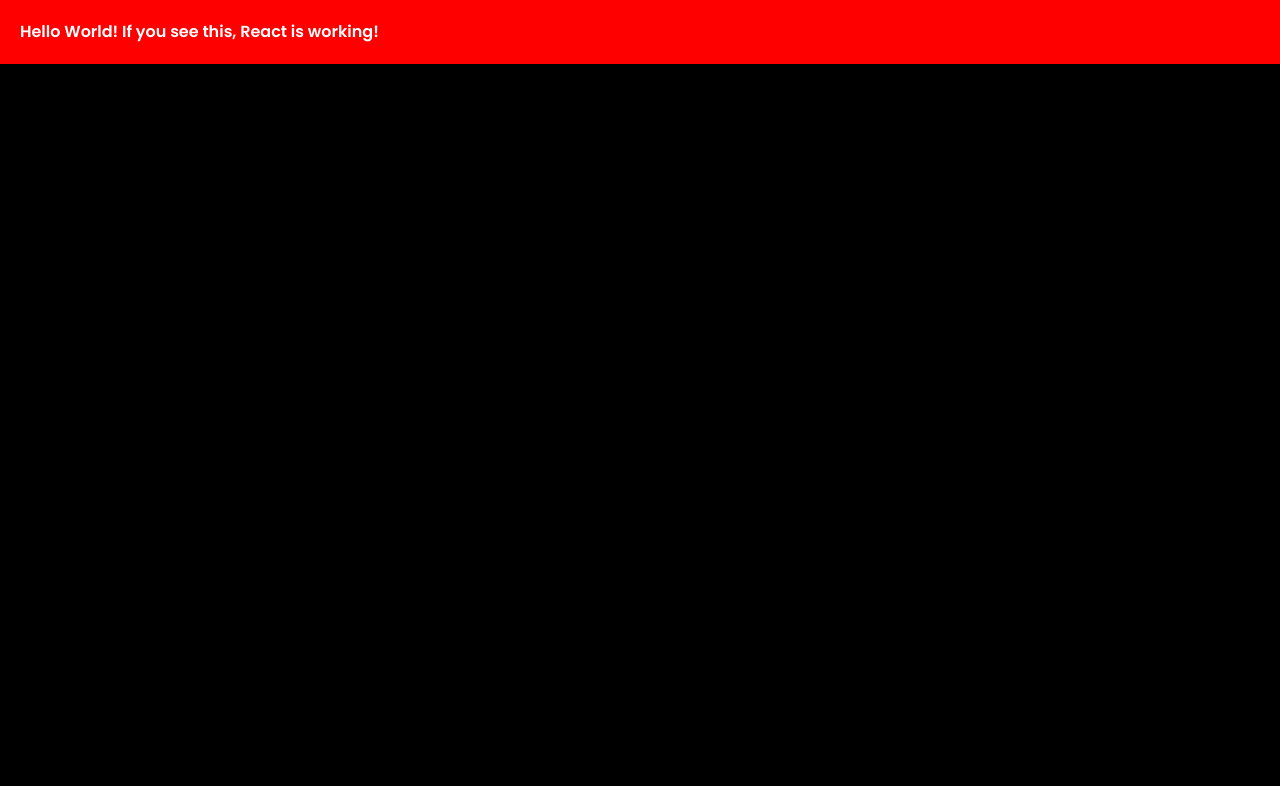
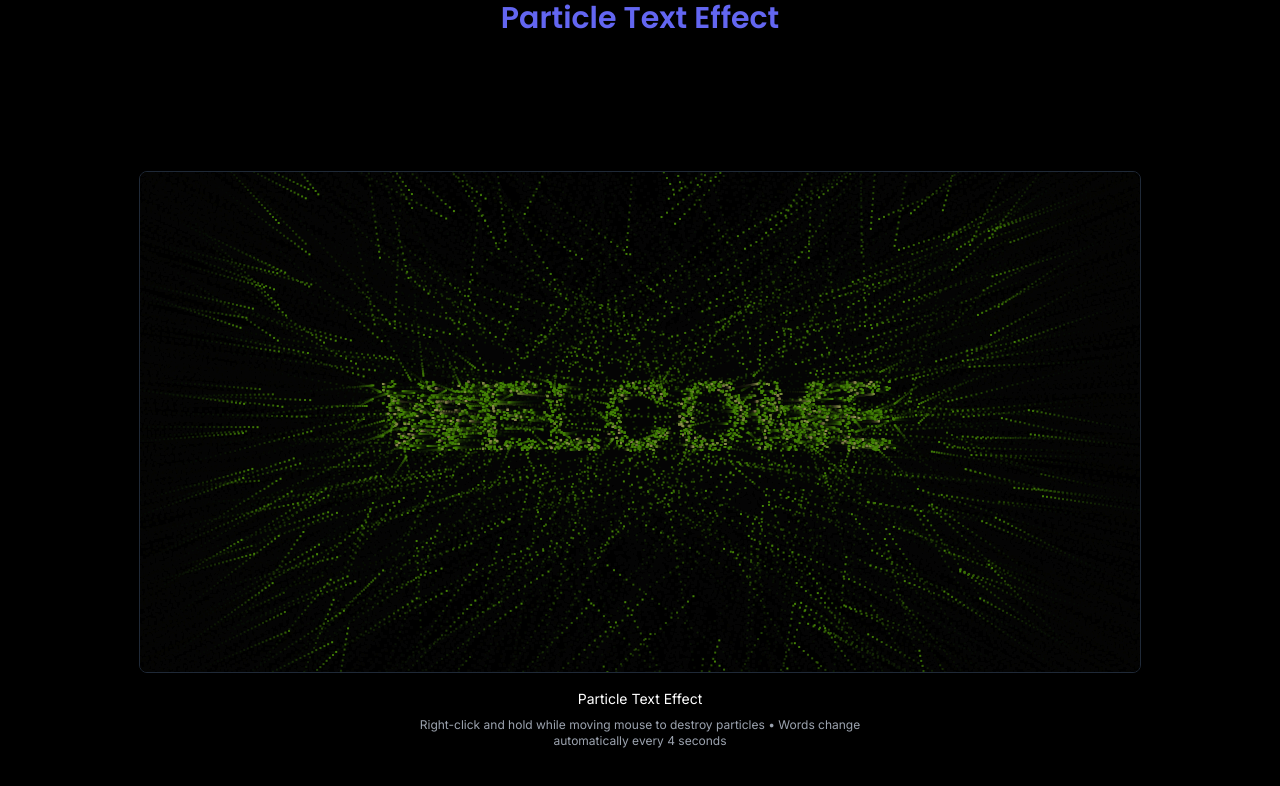
Before and after one commit to 1conscioustraveller/ExploringVerticalForests, a React (Vite) app: page / in a window 1280 px wide. Shown: the top 786 px of the page. Built offline with nearby package versions, Linux system fonts and the light colour scheme.

Commit message:
Update App.tsx

```diff
--- a/src/App.tsx
+++ b/src/App.tsx
@@ -1,4 +1,12 @@
-// src/App.tsx
+import { ParticleTextEffect } from "@/components/ui/particle-text-effect";
+
 export default function App() {
-  return <h1 style={{ color: 'white', background: 'red', padding: '20px' }}>Hello World! If you see this, React is working!</h1>;
+  return (
+    <div className="flex flex-col items-center justify-center min-h-screen">
+      <h1 className="text-3xl font-display text-brand mb-6 drop-shadow-glow">
+        Particle Text Effect
+      </h1>
+      <ParticleTextEffect />
+    </div>
+  );
 }
```
